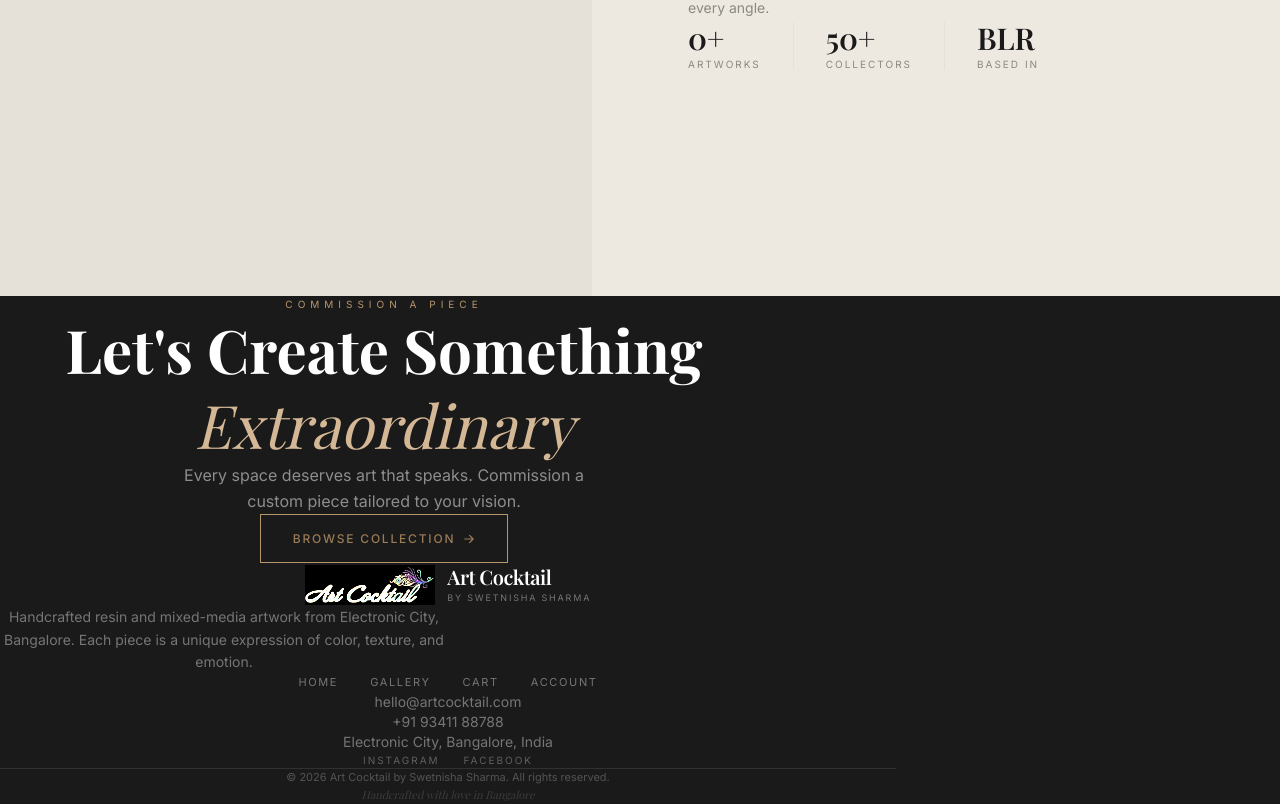
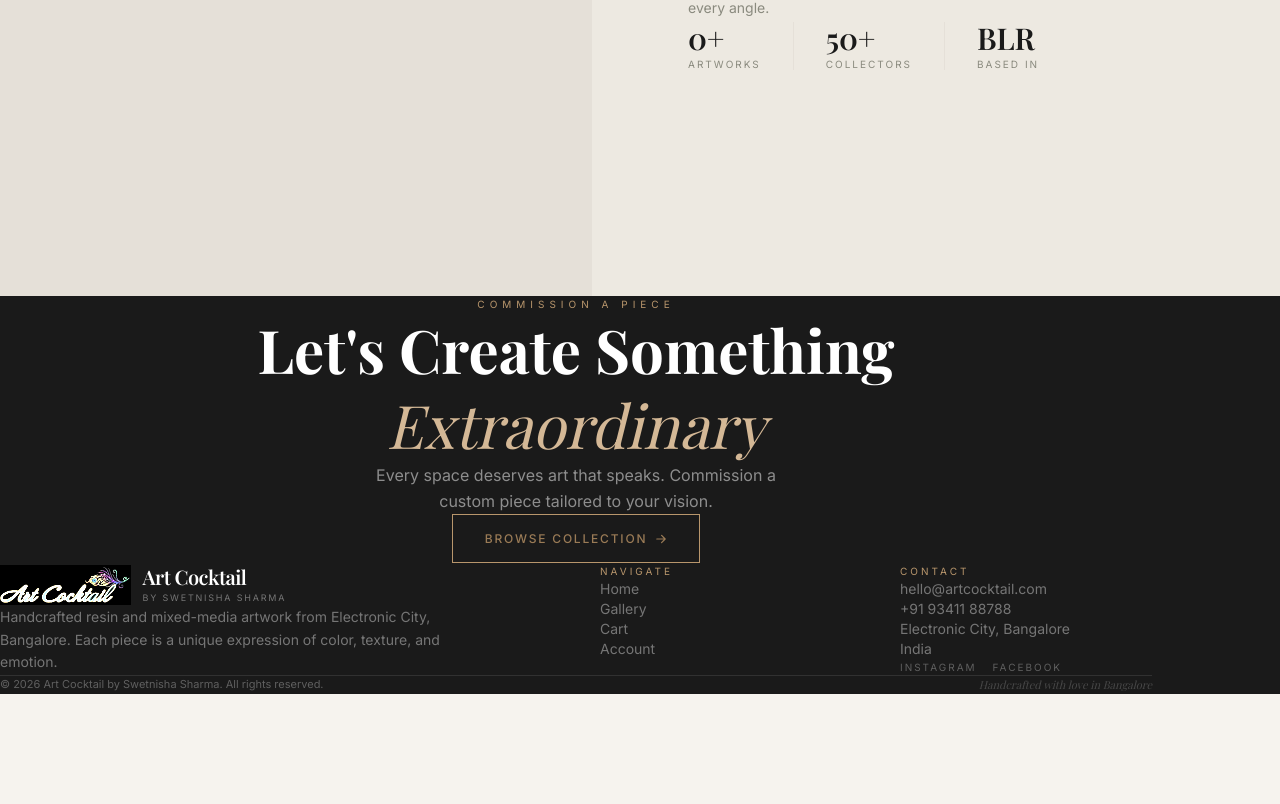
Before and after one commit to Maverickrd007/Art_cocktail, a React (Vite) app in the folder frontend/: page / in a window 1280 px wide. Shown: the part 1372-2176 px from the top of the page. After the commit the page ends 2066 px from the top, so only its background shows below. Built offline with nearby package versions, Linux system fonts and the light colour scheme; no server answers; a web font is replaced by a local one.

Commit message:
Fix: CTA hero text centered in own div, footer reverted to structured multi-column grid

```diff
--- a/frontend/src/components/Footer.jsx
+++ b/frontend/src/components/Footer.jsx
@@ -3,48 +3,51 @@ import { Link } from 'react-router-dom';
 export default function Footer() {
     return (
         <footer className="bg-[var(--charcoal)] text-white/70">
-            <div className="max-w-4xl mx-auto px-8 py-20 text-center">
+            <div className="max-w-6xl mx-auto px-6 py-20">
+                <div className="grid grid-cols-1 md:grid-cols-4 gap-12 mb-16">
                     {/* Brand */}
-                <div className="flex items-center justify-center gap-3 mb-6">
+                    <div className="md:col-span-2">
+                        <div className="flex items-center gap-3 mb-6">
                             <img src="/logo.jpg" alt="Art Cocktail" className="h-10 w-auto object-contain brightness-200" />
-                    <div className="text-left">
+                            <div>
                                 <h3 className="font-display text-xl font-semibold text-white tracking-tight">Art Cocktail</h3>
                                 <p className="text-[9px] tracking-[0.2em] uppercase text-white/40">by Swetnisha Sharma</p>
                             </div>
                         </div>
-
-                <p className="text-sm leading-relaxed max-w-md mx-auto text-white/40 mb-10">
+                        <p className="text-sm leading-relaxed max-w-md text-white/40">
                             Handcrafted resin and mixed-media artwork from Electronic City, Bangalore.
                             Each piece is a unique expression of color, texture, and emotion.
                         </p>
+                    </div>
 
-                {/* Navigation */}
-                <div className="flex flex-wrap justify-center gap-8 mb-10">
+                    {/* Navigate */}
+                    <div>
+                        <h4 className="text-[10px] tracking-[0.3em] uppercase text-[var(--gold)] mb-6">Navigate</h4>
+                        <div className="space-y-3">
                             {[
                                 { to: '/', label: 'Home' },
                                 { to: '/gallery', label: 'Gallery' },
                                 { to: '/cart', label: 'Cart' },
                                 { to: '/login', label: 'Account' },
                             ].map(link => (
-                        <Link
-                            key={link.to}
-                            to={link.to}
-                            className="text-[11px] tracking-[0.15em] uppercase text-white/40 hover:text-white transition-colors duration-300"
-                        >
+                                <Link key={link.to} to={link.to}
+                                    className="block text-sm text-white/40 hover:text-white transition-colors duration-300">
                                     {link.label}
                                 </Link>
                             ))}
                         </div>
+                    </div>
 
                     {/* Contact */}
-                <div className="mb-10 space-y-1 text-sm text-white/40">
+                    <div>
+                        <h4 className="text-[10px] tracking-[0.3em] uppercase text-[var(--gold)] mb-6">Contact</h4>
+                        <div className="space-y-3 text-sm text-white/40">
                             <p>hello@artcocktail.com</p>
                             <p>+91 93411 88788</p>
-                    <p>Electronic City, Bangalore, India</p>
+                            <p>Electronic City, Bangalore</p>
+                            <p>India</p>
                         </div>
-
-                {/* Social */}
-                <div className="flex justify-center gap-6 mb-12">
+                        <div className="flex gap-4 mt-6">
                             <a href="https://instagram.com" target="_blank" rel="noopener noreferrer"
                                 className="text-[10px] tracking-[0.2em] uppercase text-white/30 hover:text-[var(--gold)] transition-colors">
                                 Instagram
@@ -54,13 +57,14 @@ export default function Footer() {
                                 Facebook
                             </a>
                         </div>
+                    </div>
+                </div>
 
-                {/* Bottom */}
-                <div className="border-t border-white/10 pt-8">
-                    <p className="text-[11px] text-white/25 mb-1">
+                <div className="border-t border-white/10 pt-8 flex flex-col md:flex-row items-center justify-between gap-4">
+                    <p className="text-[11px] text-white/30">
                         © {new Date().getFullYear()} Art Cocktail by Swetnisha Sharma. All rights reserved.
                     </p>
-                    <p className="text-[11px] text-white/15 text-editorial">
+                    <p className="text-[11px] text-white/20 text-editorial">
                         Handcrafted with love in Bangalore
                     </p>
                 </div>
--- a/frontend/src/pages/HomePage.jsx
+++ b/frontend/src/pages/HomePage.jsx
@@ -242,21 +242,23 @@ export default function HomePage() {
 
             {/* ═══════════ CTA BANNER ═══════════ */}
             <section className="py-24 lg:py-32 bg-[var(--charcoal)]">
-                <div className="max-w-3xl mx-auto px-8">
-                    <Reveal className="flex flex-col items-center text-center">
+                <div className="max-w-6xl mx-auto px-6">
+
+                    <div className="flex flex-col items-center text-center">
                         <p className="text-[10px] tracking-[0.5em] uppercase text-[var(--gold)] mb-8">Commission a Piece</p>
                         <h2 className="font-display text-4xl sm:text-5xl md:text-6xl font-bold text-white mb-8 leading-tight">
                             Let's Create Something <br />
                             <span className="text-editorial text-[var(--gold-light)]">Extraordinary</span>
                         </h2>
-                        <p className="text-white/50 text-base max-w-md mx-auto mb-10 leading-relaxed">
+                        <p className="text-white/50 text-base max-w-md mb-10 leading-relaxed">
                             Every space deserves art that speaks. Commission a custom piece tailored to your vision.
                         </p>
                         <Link to="/gallery" className="btn-gold">
                             <span>Browse Collection</span>
                             <HiArrowRight />
                         </Link>
-                    </Reveal>
+                    </div>
+
                 </div>
             </section>
 
```
Lines whose indentation alone changed are shown as unchanged.
